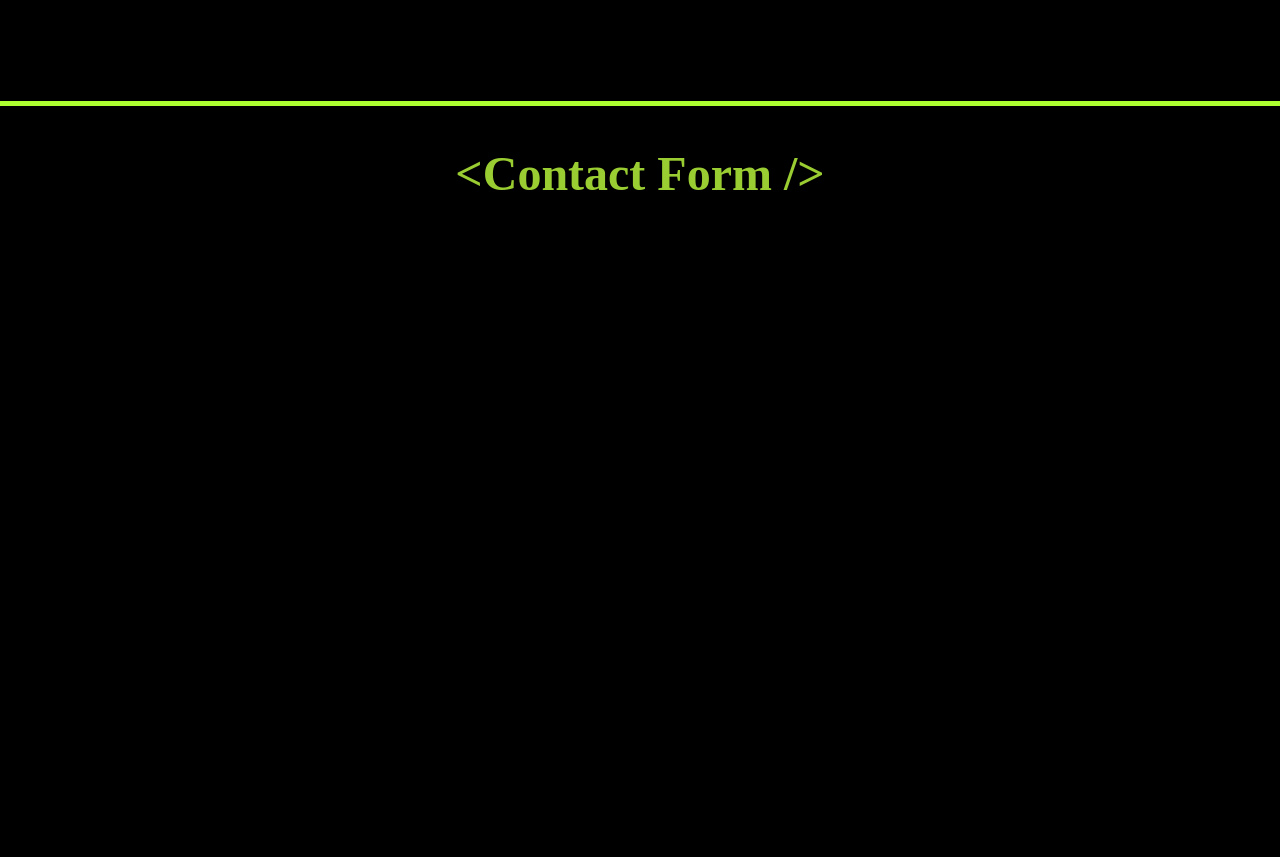
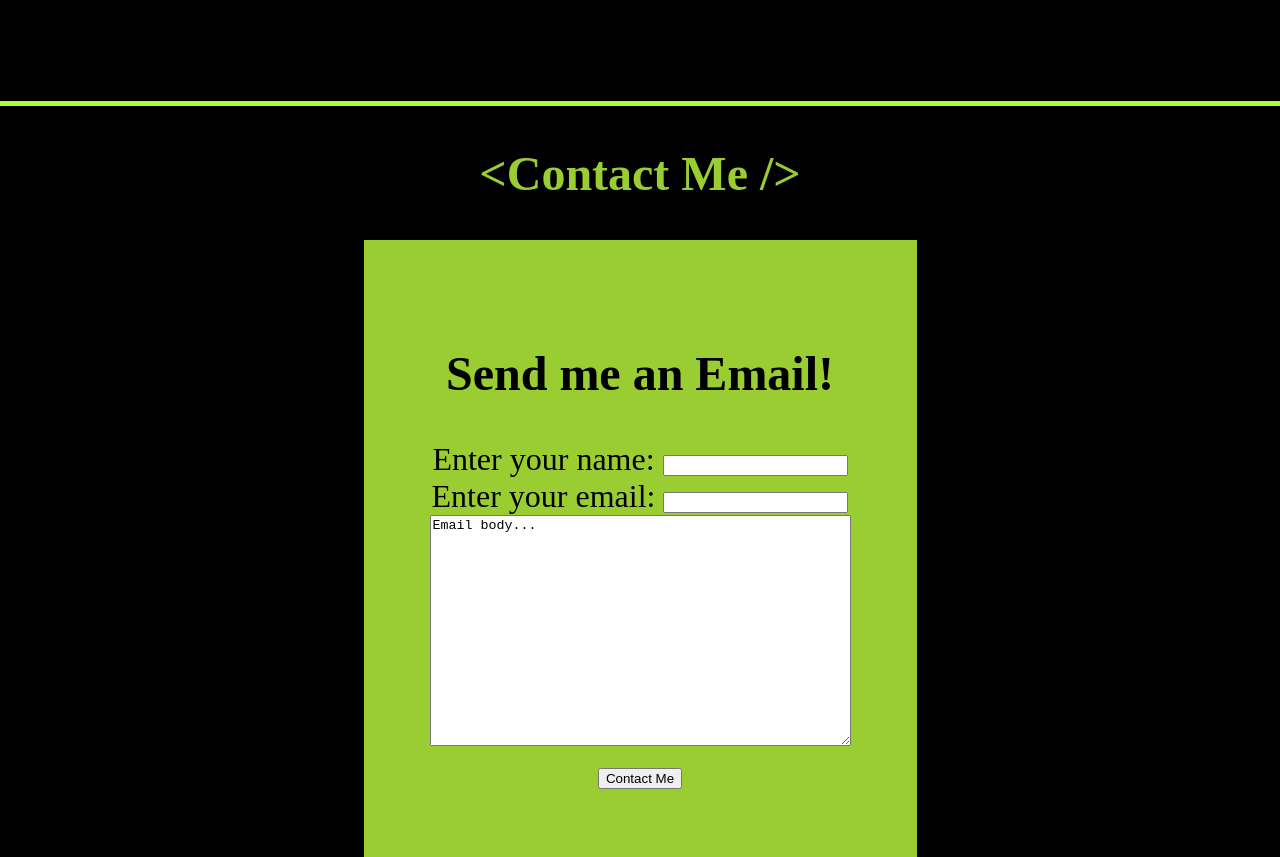
Before and after one commit to codiemaureen/codieCodes, a Next.js app: page / in a window 1280 px wide. Shown: the part 1443-2300 px from the top of the page. Before the commit the page ends 1683 px from the top, so only its background shows below. Built offline with nearby package versions, Linux system fonts and the light colour scheme.

Commit message:
Adding form structure

```diff
--- a/src/app/component/ContactMe.jsx
+++ b/src/app/component/ContactMe.jsx
@@ -3,7 +3,29 @@ import styles from './ContactMe.module.css';
 const ContactMe = () => {
   return (
     <div className={styles.contactContainer}>
-     <h2 className={styles.contactHeader}>{'<contact form />'}</h2>
+     <h2 className={styles.contactHeader}>{'<contact me />'}</h2>
+
+
+     <form action="" method="get" className={styles.form}>
+       <h2 className={styles.formHeading}>Send me an Email!</h2>
+       <div className={styles.formExample}>
+         <label htmlFor="name">Enter your name: </label>
+         <input type="text" name="name" id="name" required />
+       </div>
+       <div className={styles.formExample}>
+         <label htmlFor="email">Enter your email: </label>
+         <input type="email" name="email" id="email" required />
+       </div>
+       <div className={styles.formExample}>
+         <label htmlFor="email"> </label>
+       </div>
+       <div className={styles.formExample}>
+         <textarea name="emailBody" id="emailBody" rows="15" cols="50" value='Email body...'/>
+       </div>
+       <div className={styles.formExample}>
+         <input type="submit" value="Contact Me" className={styles.formInput}/>
+       </div>
+     </form>
     </div>
   )
 }
--- a/src/app/component/ContactMe.module.css
+++ b/src/app/component/ContactMe.module.css
@@ -1,10 +1,20 @@
 .contactContainer {
  text-align: center;
  border-top: 5px solid greenyellow;
+ color: yellowgreen;
 }
 
 .contactHeader{
- color: yellowgreen;
  font-size: 3rem;
  text-transform: capitalize;
 }
+
+.form{
+ background-color: yellowgreen;
+ color: black;
+ display: table;
+ margin: auto;
+ padding: 2em;
+ border: 2px solid yellowgreen;
+ font-size: 2rem;
+}
```
